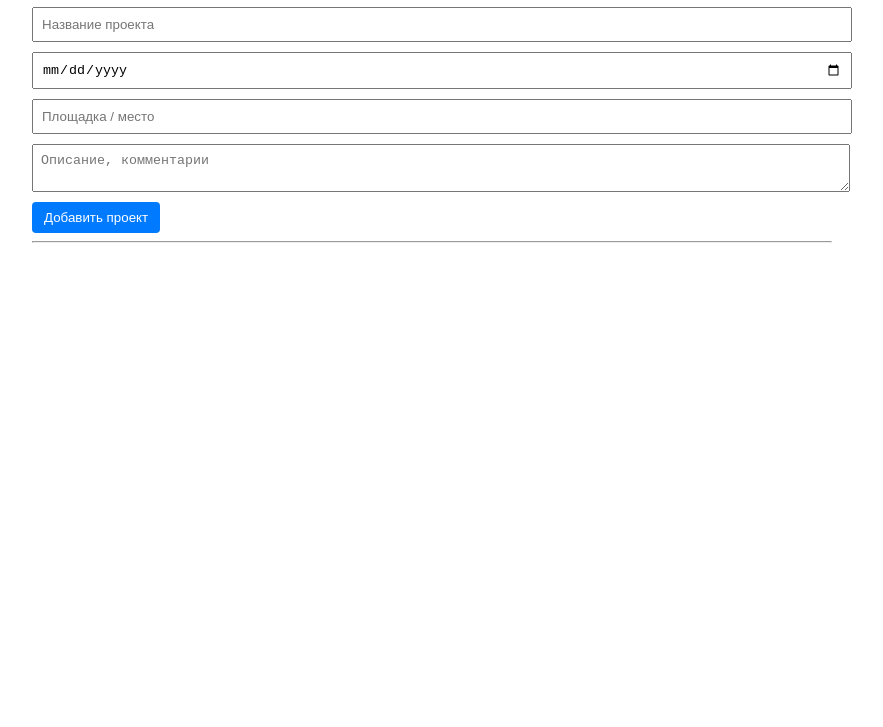
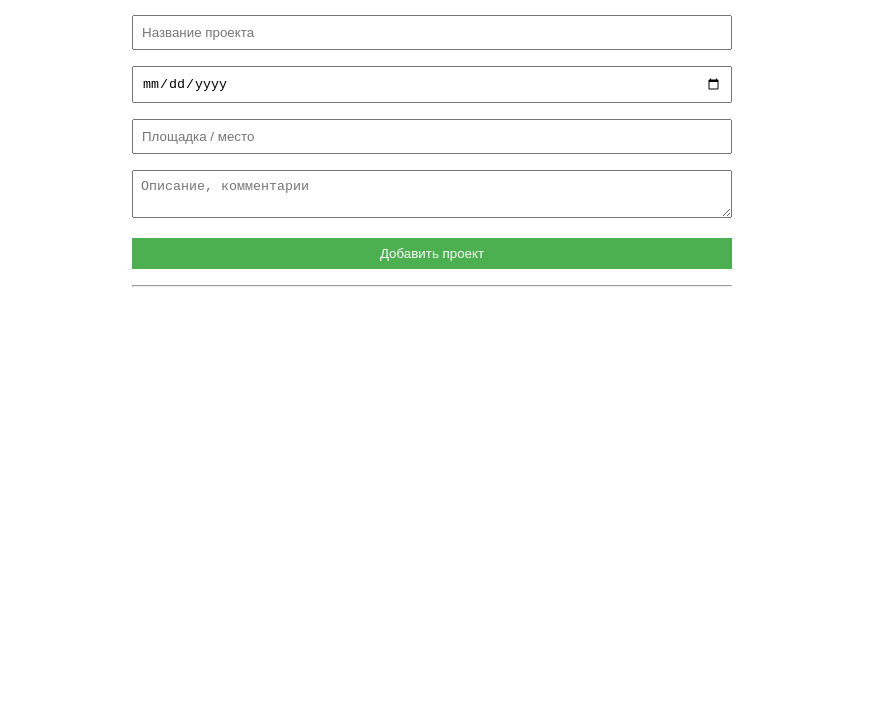
Before and after one commit to MariaSkur/SoftwereArcitectureHSE, a plain HTML site: page Lab Work№5/frontend/index.html in a window 1280 px wide. Shown: the part 73-800 px from the top of the page, without its empty margins (208-1091 px from the left). Drawn offline with Linux system fonts and the light colour scheme; no server answers.

Commit message:
Update style.css

```diff
--- a/Lab Work№5/frontend/style.css
+++ b/Lab Work№5/frontend/style.css
@@ -1,29 +1,33 @@
 body {
     font-family: Arial, sans-serif;
-    max-width: 800px;
+    max-width: 600px;
     margin: 20px auto;
     padding: 0 20px;
 }
-form input, form textarea {
-    display: block;
+input, textarea, button {
     width: 100%;
-    margin-bottom: 10px;
+    margin: 8px 0;
     padding: 8px;
+    box-sizing: border-box;
 }
-.project {
-    border: 1px solid #ccc;
+button {
+    background-color: #4CAF50;
+    color: white;
+    border: none;
+    cursor: pointer;
+}
+button:hover {
+    background-color: #45a049;
+}
+.project-item {
+    border: 1px solid #ddd;
+    margin: 10px 0;
     padding: 10px;
-    margin-bottom: 10px;
     border-radius: 4px;
 }
-button {
-    background: #007bff;
-    color: white;
-    border: none;
-    padding: 8px 12px;
-    cursor: pointer;
-    border-radius: 4px;
+.project-item h3 {
+    margin: 0 0 5px 0;
 }
-button:hover {
-    background: #0056b3;
+.project-item p {
+    margin: 5px 0;
 }
```
